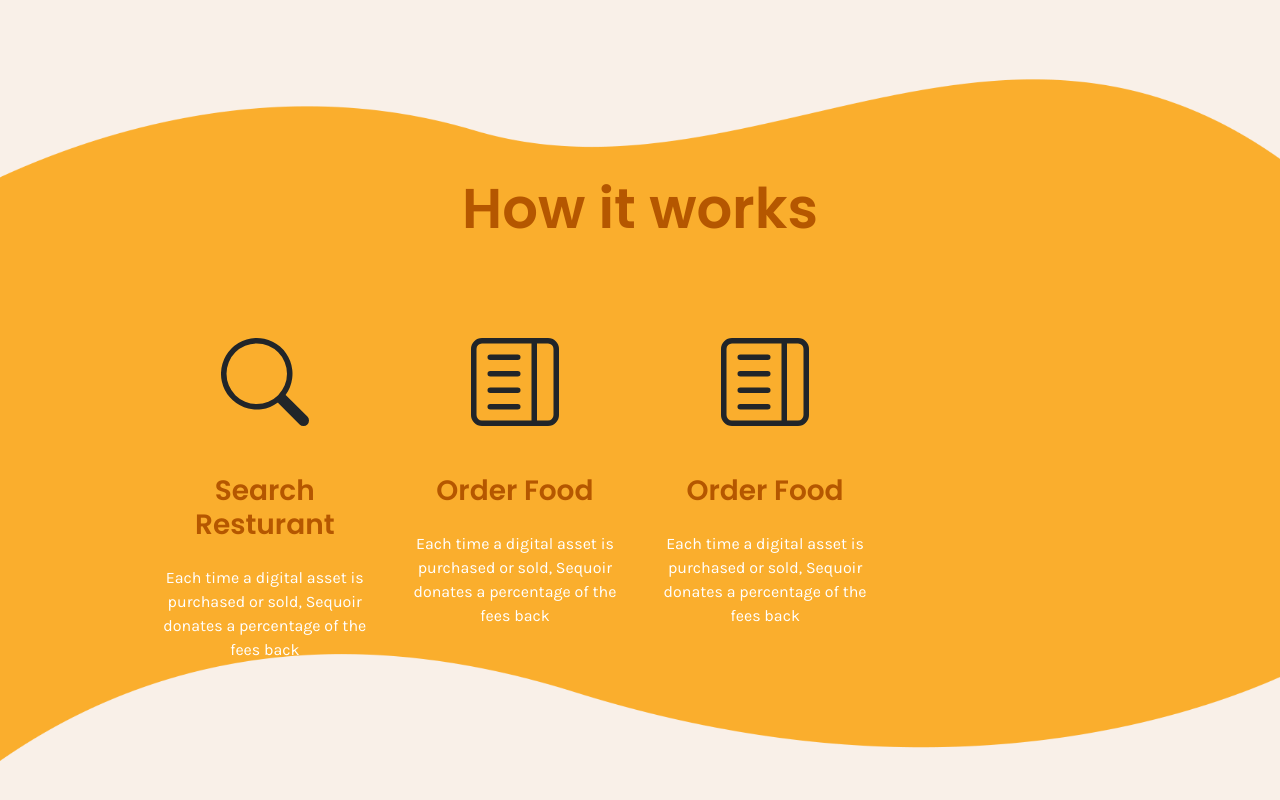
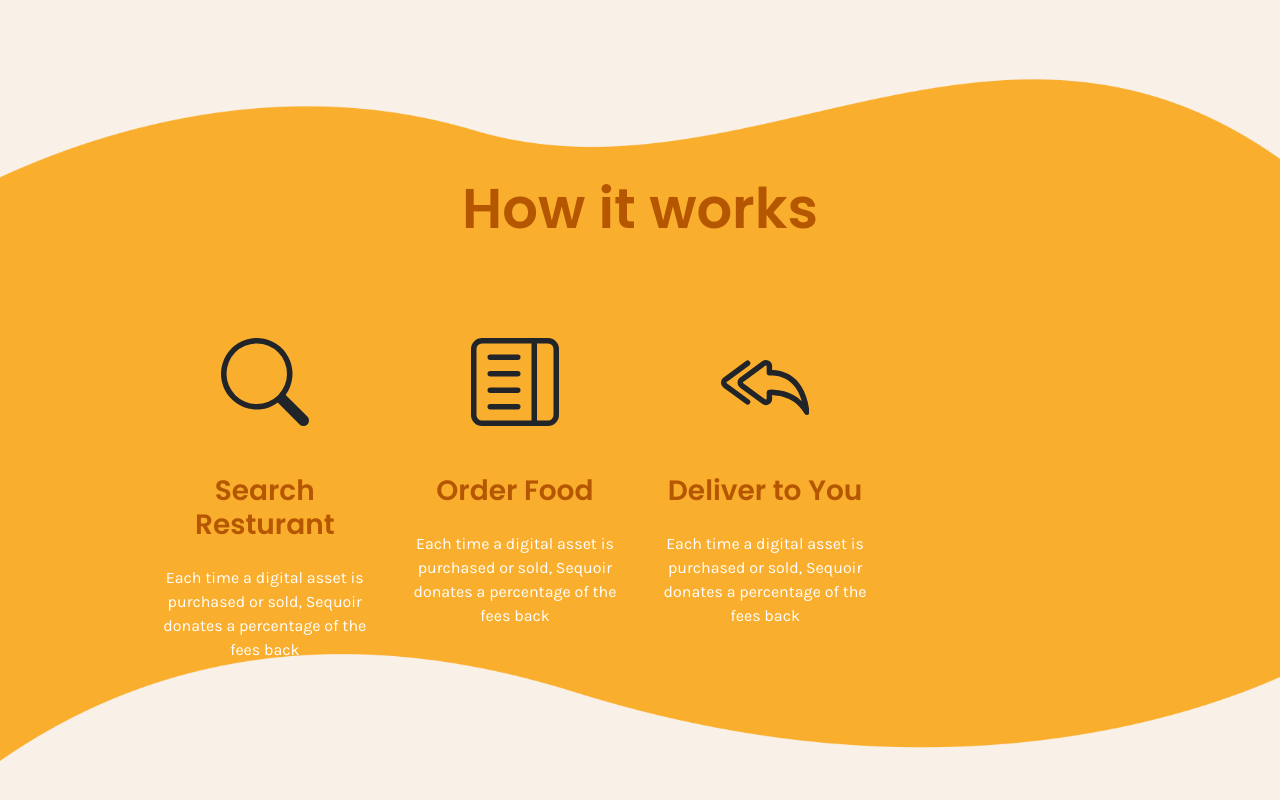
Before and after one commit to mreskini/FoodApp, a React (Create React App) app: page / in a window 1280 px wide. Shown: the part 2002-2802 px from the top of the page. Built offline with nearby package versions, Linux system fonts and the light colour scheme.

Commit message:
fixed the new item cotnent and style

```diff
--- a/src/components/how-to-section.jsx
+++ b/src/components/how-to-section.jsx
@@ -1,5 +1,5 @@
 import ComponentWrapper from "./component-wrapper"
-import { BsSearch, BsLayoutTextSidebar } from "react-icons/bs"
+import { BsSearch, BsLayoutTextSidebar, BsReplyAll } from "react-icons/bs"
 const HowTo = () => {
     return (
         <div className="py-5 my-5">
@@ -29,9 +29,9 @@ const HowTo = () => {
                         </p>
                     </div>
                     <div className="col-lg-3 text-center">
-                        <BsLayoutTextSidebar className="display-2 mb-4" />
+                        <BsReplyAll className="display-2 mb-4" />
                         <h1 className="how-to-section-title h3 font-weight-600 text-center my-4">
-                            Order Food
+                            Deliver to You
                         </h1>
                         <p className="text-white text-center font-karla">
                             Each time a digital asset is purchased or sold,
```
